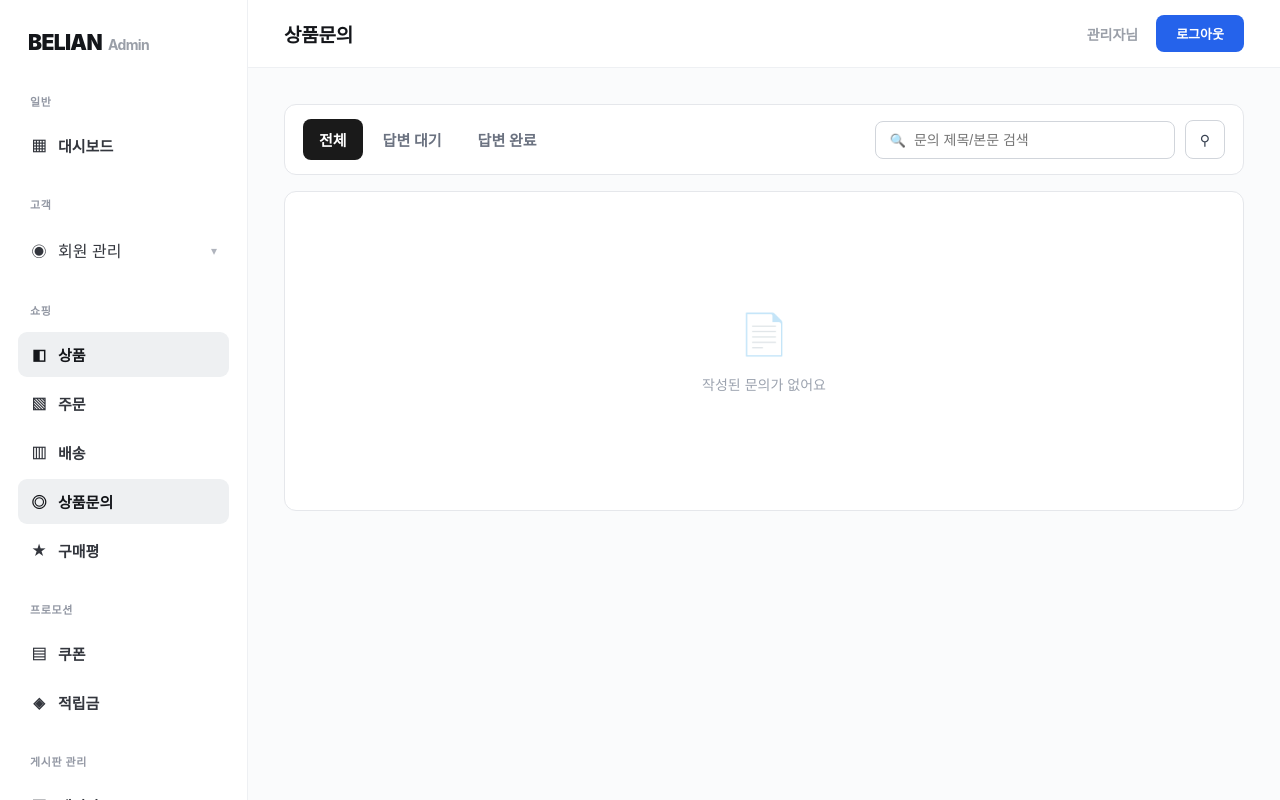
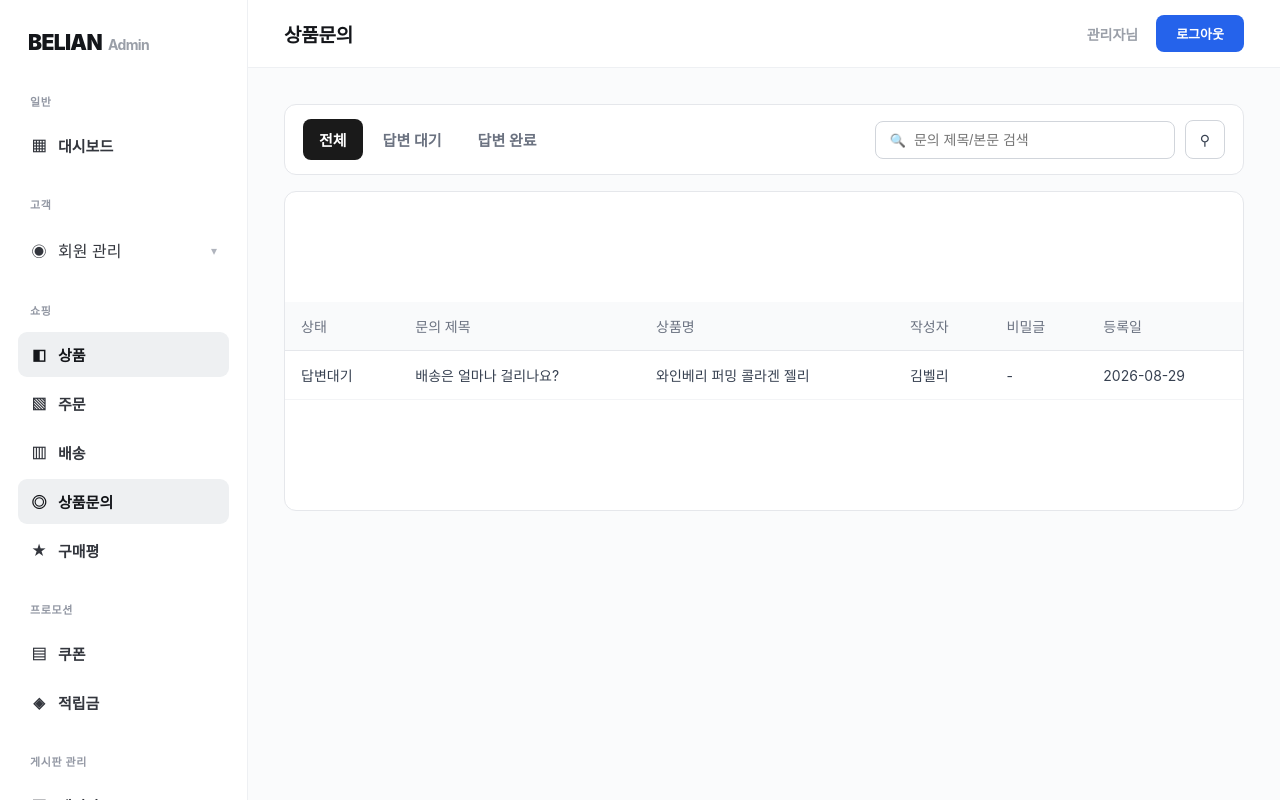
Before and after one commit to youzam136-sudo/belian-admin, a React (Vite) app: page /products/inquiries in a window 1280 px wide. Shown: the top 800 px of the page. Built offline with nearby package versions, Linux system fonts and the light colour scheme.

Commit message:
Update ProductInquiriesPage.tsx

```diff
--- a/src/pages/ProductInquiriesPage.tsx
+++ b/src/pages/ProductInquiriesPage.tsx
@@ -4,10 +4,24 @@ import "../styles/inquiries.css";
 interface Inquiry {
   id: number;
   title: string;
+  productName: string;
+  authorName: string;
+  isSecret: boolean;
+  createdAt: string;
   status: "답변대기" | "답변완료";
 }
 
-const MOCK_INQUIRIES: Inquiry[] = [];
+const MOCK_INQUIRIES: Inquiry[] = [
+  {
+    id: 1,
+    title: "배송은 얼마나 걸리나요?",
+    productName: "와인베리 퍼밍 콜라겐 젤리",
+    authorName: "김벨리",
+    isSecret: false,
+    createdAt: "2026-08-29",
+    status: "답변대기",
+  },
+];
 
 function ProductInquiriesPage() {
   const [activeTab, setActiveTab] = useState<"전체" | "답변대기" | "답변완료">(
@@ -29,7 +43,8 @@ function ProductInquiriesPage() {
   };
 
   const filteredInquiries = MOCK_INQUIRIES.filter((inquiry) => {
-    const matchesTab = activeTab === "전체" ? true : inquiry.status === activeTab;
+    const matchesTab =
+      activeTab === "전체" ? true : inquiry.status === activeTab;
     const matchesKeyword = inquiry.title
       .toLowerCase()
       .includes(searchKeyword.toLowerCase());
@@ -77,6 +92,8 @@ function ProductInquiriesPage() {
                 onChange={(e) => setSearchKeyword(e.target.value)}
               />
             </div>
+
+            <div className="inquiries-filter-wrap">
               <button
                 className={`inquiries-icon-btn ${
                   isFilterOpen ? "inquiries-icon-btn--active" : ""
@@ -85,10 +102,13 @@ function ProductInquiriesPage() {
               >
                 ⚲
               </button>
-          </div>
-        </div>
 
               {isFilterOpen && (
+                <>
+                  <div
+                    className="inquiries-dropdown-overlay"
+                    onClick={() => setIsFilterOpen(false)}
+                  />
                   <div className="inquiries-filter-panel">
                     <div className="inquiries-filter-field">
                       <label>검색 유형</label>
@@ -145,12 +165,19 @@ function ProductInquiriesPage() {
                       >
                         초기화
                       </button>
-              <button className="inquiries-filter-btn inquiries-filter-btn--primary">
+                      <button
+                        className="inquiries-filter-btn inquiries-filter-btn--primary"
+                        onClick={() => setIsFilterOpen(false)}
+                      >
                         검색
                       </button>
                     </div>
                   </div>
+                </>
               )}
+            </div>
+          </div>
+        </div>
 
         <div className="inquiries-body">
           {filteredInquiries.length === 0 ? (
@@ -162,17 +189,35 @@ function ProductInquiriesPage() {
             <table className="inquiries-table">
               <thead>
                 <tr>
-                  <th>번호</th>
-                  <th>제목</th>
                   <th>상태</th>
+                  <th>문의 제목</th>
+                  <th>상품명</th>
+                  <th>작성자</th>
+                  <th>비밀글</th>
+                  <th>등록일</th>
                 </tr>
               </thead>
               <tbody>
                 {filteredInquiries.map((inquiry) => (
                   <tr key={inquiry.id}>
-                    <td>{inquiry.id}</td>
-                    <td>{inquiry.title}</td>
-                    <td>{inquiry.status}</td>
+                    <td>
+                      <span
+                        className={`inquiries-badge ${
+                          inquiry.status === "답변완료"
+                            ? "inquiries-badge--done"
+                            : "inquiries-badge--pending"
+                        }`}
+                      >
+                        {inquiry.status}
+                      </span>
+                    </td>
+                    <td className="inquiries-table__title-cell">
+                      {inquiry.title}
+                    </td>
+                    <td>{inquiry.productName}</td>
+                    <td>{inquiry.authorName}</td>
+                    <td>{inquiry.isSecret ? "비밀글" : "-"}</td>
+                    <td>{inquiry.createdAt}</td>
                   </tr>
                 ))}
               </tbody>
```
Lines whose indentation alone changed are shown as unchanged.
